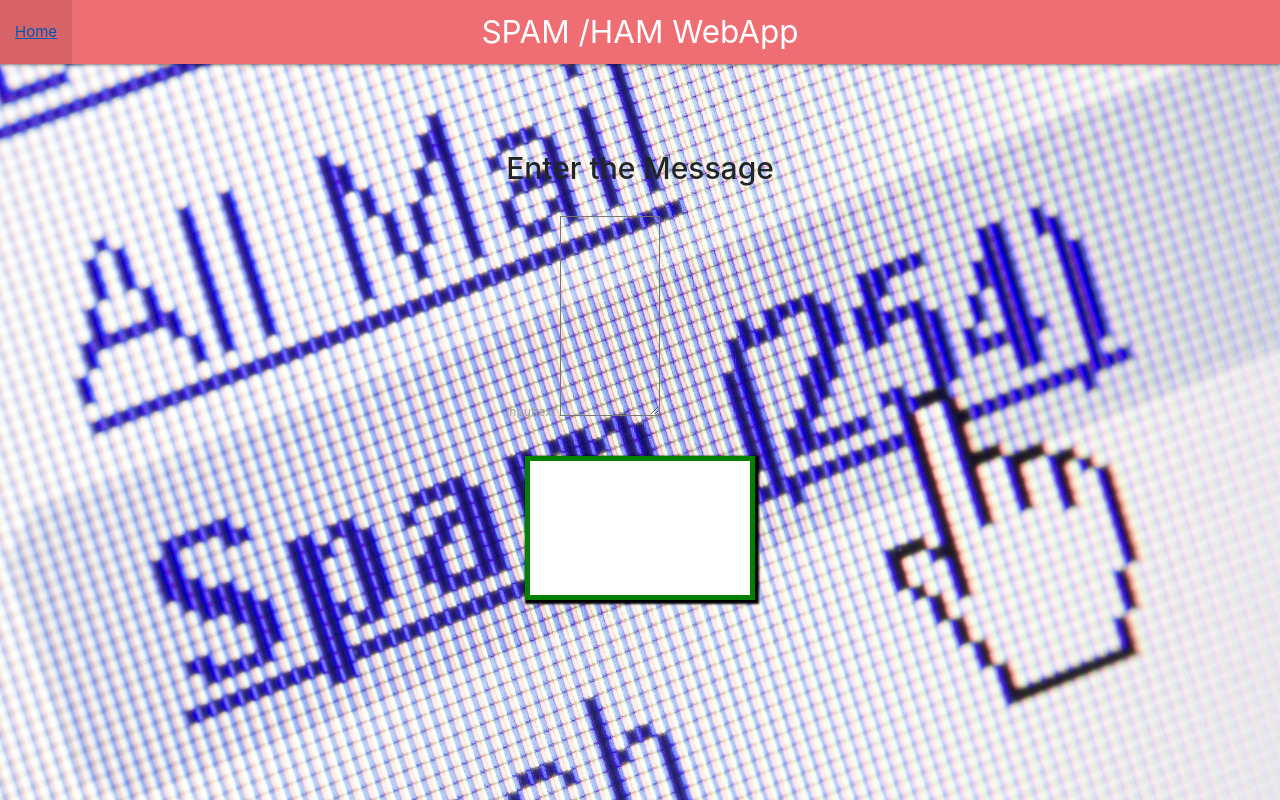
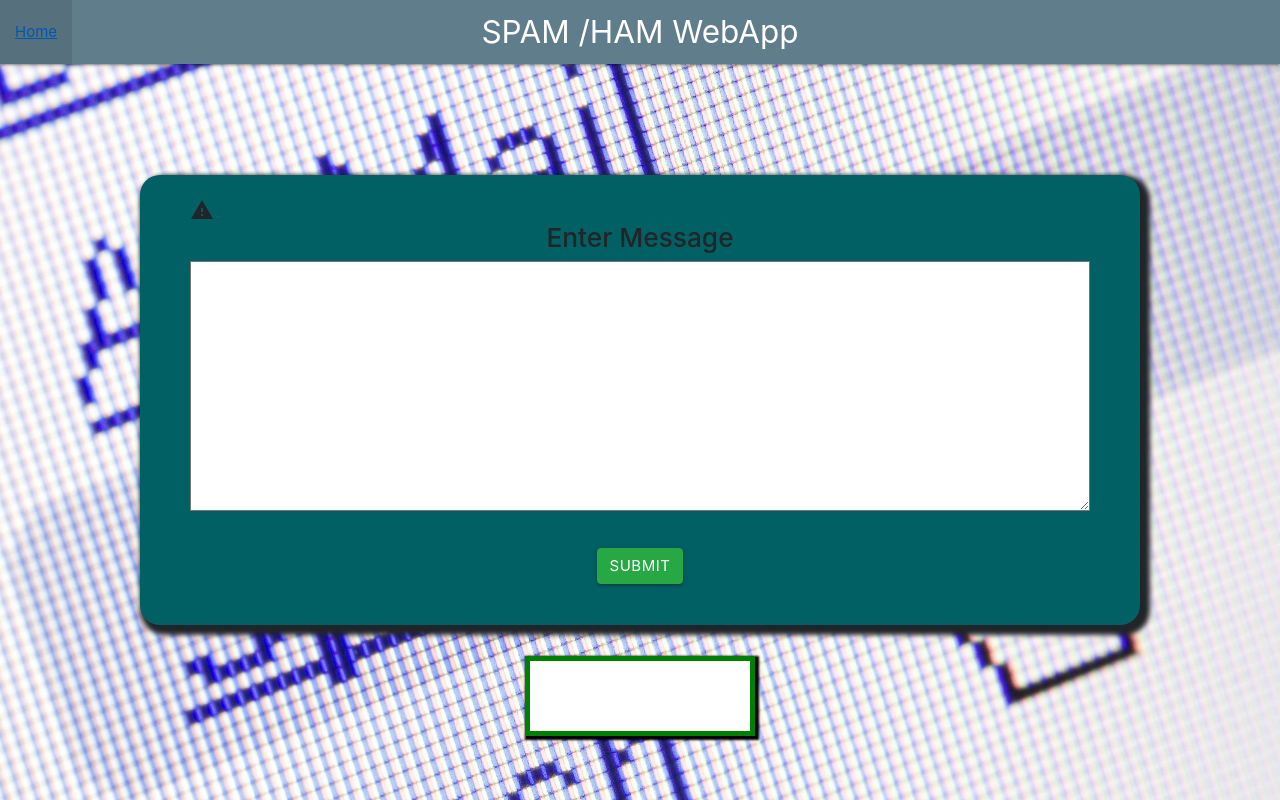
Before and after one commit to kurianbenoy/Spammy, a Django app: page / in a window 1280 px wide. Run offline with Django 3.2, Linux system fonts and the light colour scheme; parts of the project's set-up code (start-up, migrations or seed data) failed here and were passed over; some libraries are stand-ins or nearby versions.

Commit message:
Changed spam template to better

```diff
--- a/static/css/main.css
+++ b/static/css/main.css
@@ -3,27 +3,32 @@
 }
 
 body{
+	background-color: rgb(46, 47, 48);
 	background-repeat: no-repeat;
 	background-size: cover;
+
 }
 
 .centralize{
-    width: 500px;
-    height: 500px;
+	border-radius: 20px;
+    width: 1000px;
+    height: 450px;
     position: absolute;
     top:0;
     bottom: 0;
     left: 0;
     right: 0;
     margin: auto;
+    box-shadow: 5px 5px 5px 5px;
+
 }
 
 .box{
 	position: absolute;
-	bottom: 25%;
+	bottom: 8%;
 	left: 41%;
 	width: 18%;
-	height: 18%;
+	height: 10%;
 	font-size: 3em;
 	background-color: white;
 	border: 5px solid green;
@@ -32,7 +37,10 @@
 }
 
 .falign{
-	width:100px;
-	height: 200px;
+	width:900px;
+	height: 250px;
+	background-color: white;
+	font-size: 2em;
+	font-family: arial;
 
 }
--- a/templates/core/spamsubmission.html
+++ b/templates/core/spamsubmission.html
@@ -7,15 +7,17 @@
         <title>Home</title>
         <link rel="stylesheet" href="{% static 'css/materialize.css' %}">
         <link rel="stylesheet" href="https://maxcdn.bootstrapcdn.com/bootstrap/4.0.0/css/bootstrap.min.css" integrity="sha384-Gn5384xqQ1aoWXA+058RXPxPg6fy4IWvTNh0E263XmFcJlSAwiGgFAW/dAiS6JXm" crossorigin="anonymous">
+        <link href="https://fonts.googleapis.com/icon?family=Material+Icons"
+      rel="stylesheet">
         <link rel="stylesheet" type="text/css" href="{% static 'css/main.css' %}">
 
         <!--Let browser know website is optimized for mobile-->
         <meta name="viewport" content="width=device-width, initial-scale=1.0"/>
     </head>
-    <body background="{% static 'images/spam-email.jpg' %}">
+    <body background="{% static 'images/spam-email.jpg' %}" >
 
       <nav>
-        <div class="nav-wrapper">
+        <div class="nav-wrapper #607d8b blue-grey">
           <a href="#" class="brand-logo center">SPAM /HAM WebApp</a>
           <ul id="nav-mobile" class="left hide-on-med-and-down">
             <li><a href="#">Home</a></li>
@@ -24,19 +26,21 @@
       </nav>
 
 
-
-          <div class="row justify-content-center centralize">
+      <div class="#e0e0e0 grey lighten-2">
+          <div class="row justify-content-center centralize #006064 cyan darken-4 ">
                   <form method="post" >
                     {% csrf_token %}
-                        <h2 class="text-center">Enter the Message</h2>
+
                           <br>
+                        <i class="material-icons">report_problem</i>
+                         <center><h3> Enter Message </h3></center>
                         {% for hidden in form.hidden_fields %}
                           {{ hidden }}
                         {% endfor %}
 
                         <div>
                             <div class="form-group">
-                                <label for="{{ form.inputtext.id_for_label }}">{{ form.inputtext.label }}</label>
+
                                     {{ form.inputtext|add_class:'falign' }}
 
                                     {% for error in form.inputtext.errors %}
@@ -49,8 +53,10 @@
 
                 </form>
           </div>
+      </div>
+
+
            <div class="box">
-                    <!-- {{ predict }} -->
 
                     {% if predict == 0 %}
                       HAM
```
